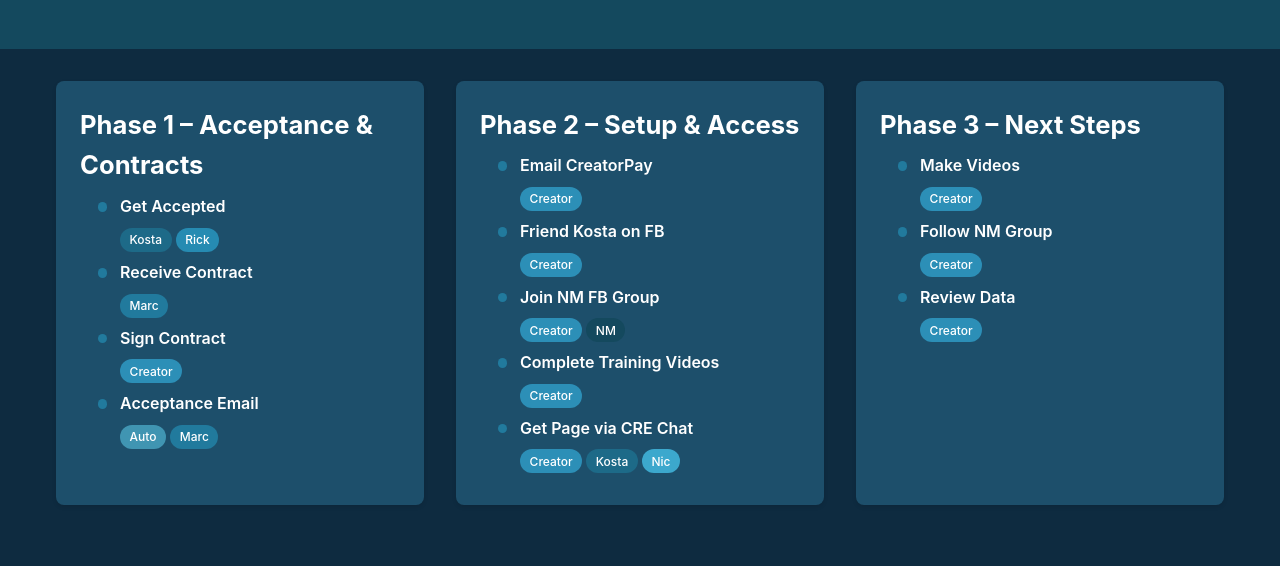
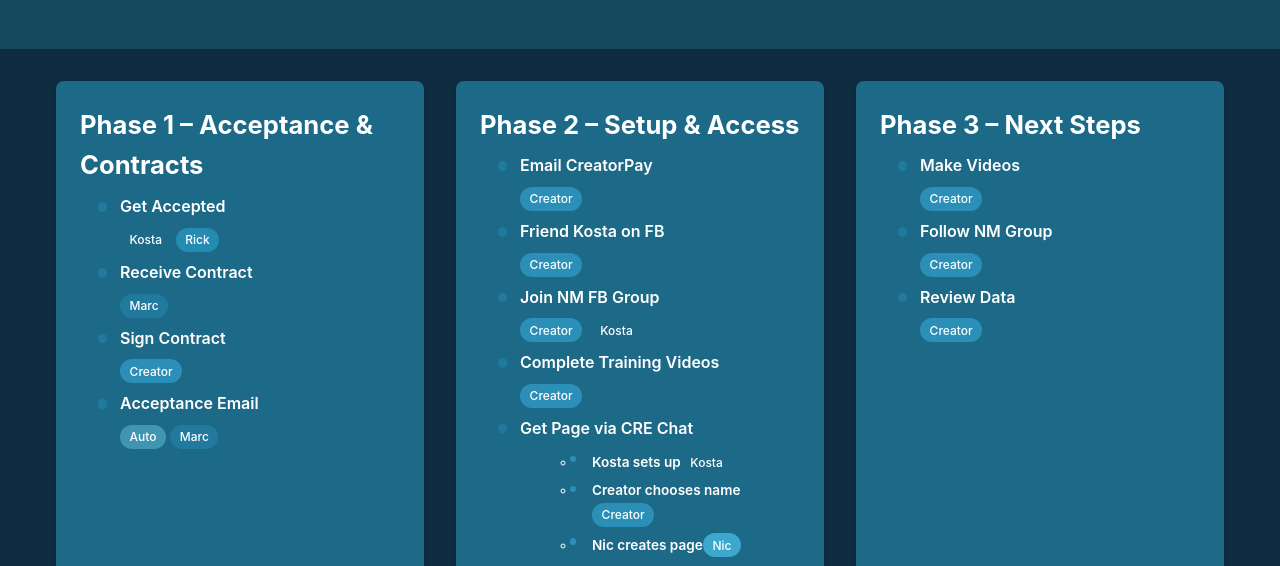
Before and after one commit to zabrkan/creator-onboarding-website, a plain HTML site: page index.html in a window 1280 px wide. Shown: the part 179-745 px from the top of the page. Drawn offline with Linux system fonts and the light colour scheme.

Commit message:
Refine design: restructure Phase 2 tasks and owners, update colours and badges

```diff
--- a/index.html
+++ b/index.html
@@ -10,7 +10,8 @@
       /* Network Media colour palette */
       /* use a deeper navy for backgrounds, medium accent for bullets and highlights */
       --nm-header: #14495e; /* very dark blue for header */
-      --nm-dark: #1d4f6b;   /* darker blue for phase cards */
+      /* update phase card colour to match NM's darker blue brand */
+      --nm-dark: #1d6a88;   /* darker blue for phase cards */
       --nm-medium: #217a9d; /* medium blue for bullets and accents */
       --nm-light: #2c8fb7;  /* lighter blue for hover/interaction states */
       --nm-owner: #d8eff7;   /* light tint for owner names */
@@ -203,7 +204,11 @@
           </li>
           <li>
             <div class="step-title">Join NM FB Group</div>
-            <div class="step-owners"><span class="owner-badge owner-creator">Creator</span><span class="owner-badge owner-nm">NM</span></div>
+            <!-- update owners: both Creator and Kosta are responsible for onboarding into the FB group -->
+            <div class="step-owners">
+              <span class="owner-badge owner-creator">Creator</span>
+              <span class="owner-badge owner-kosta">Kosta</span>
+            </div>
           </li>
           <li>
             <div class="step-title">Complete Training Videos</div>
@@ -211,7 +216,12 @@
           </li>
           <li>
             <div class="step-title">Get Page via CRE Chat</div>
-            <div class="step-owners"><span class="owner-badge owner-creator">Creator</span><span class="owner-badge owner-kosta">Kosta</span><span class="owner-badge owner-nic">Nic</span></div>
+            <!-- break this task into sequential sub‑steps to show the flow: Kosta sets up, Creator chooses name, Nic creates page -->
+            <ul class="substeps">
+              <li><span class="step-title">Kosta sets up</span><span class="owner-badge owner-kosta">Kosta</span></li>
+              <li><span class="step-title">Creator chooses name</span><span class="owner-badge owner-creator">Creator</span></li>
+              <li><span class="step-title">Nic creates page</span><span class="owner-badge owner-nic">Nic</span></li>
+            </ul>
           </li>
         </ul>
       </section>
```
